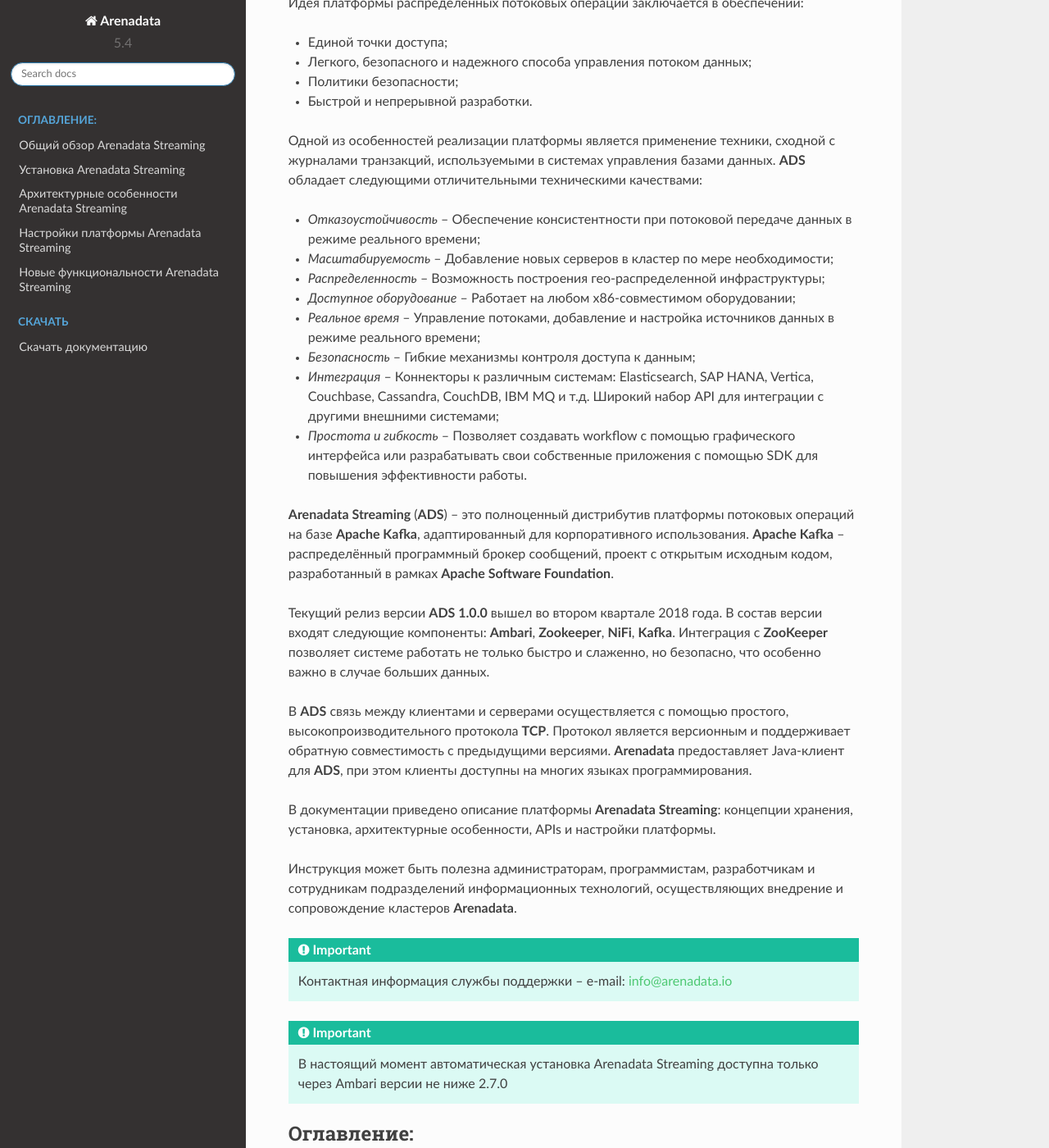
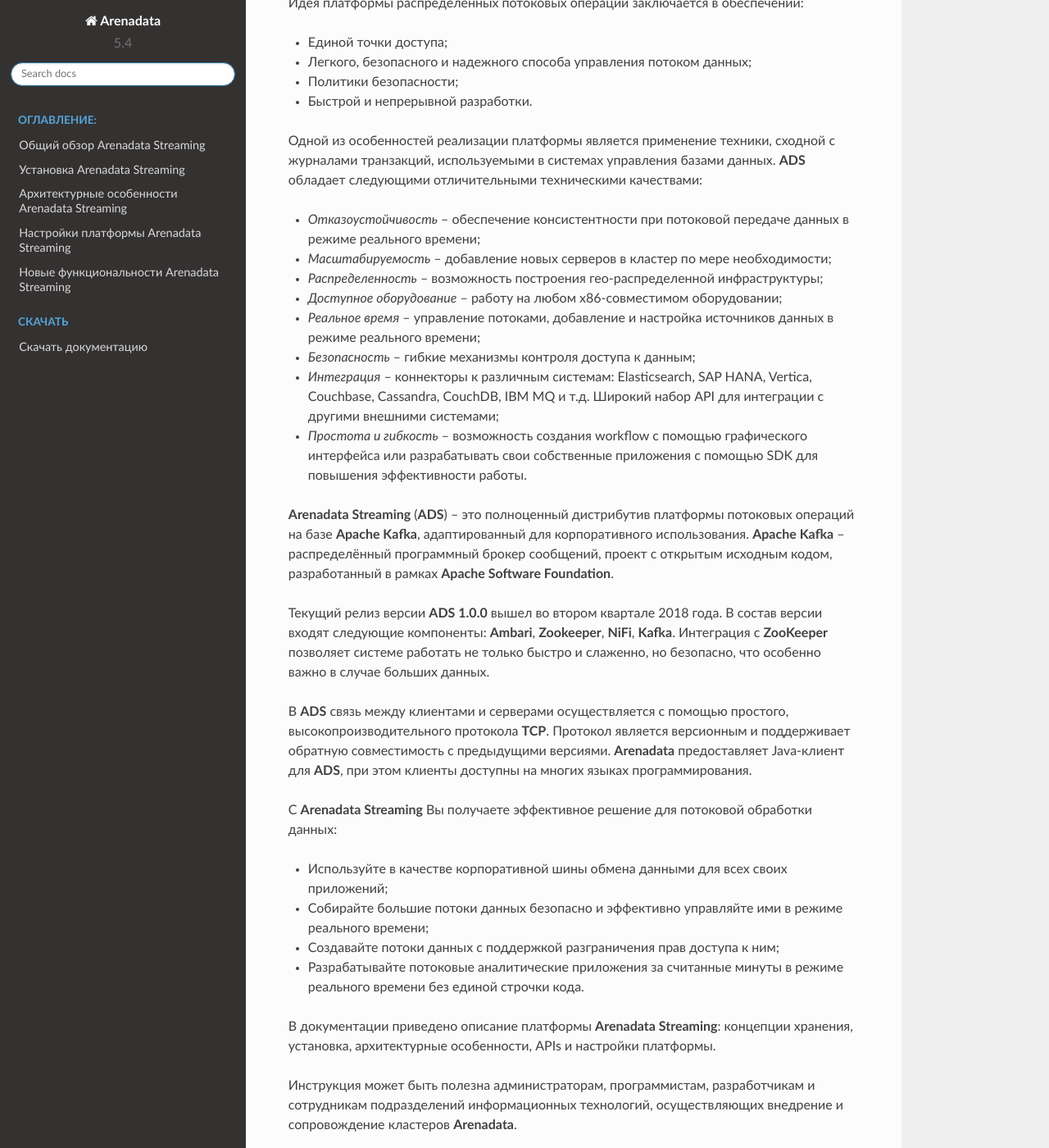
Before and after one commit to arenadata/docs_ads, a Sphinx documentation site: the page built from source/index.rst, in a window 1280 px wide and 1400 px high, scrolled down 1160 px. Shown: the whole window at 82% size. Built offline with Sphinx 7.4.7 and the Read the Docs theme 2.0.0, drawn with Linux system fonts in a browser that asks for light colours; pages that are not in the unit, such as notebooks, are missing from menus.

Commit message:
Update index.rst

```diff
--- a/source/index.rst
+++ b/source/index.rst
@@ -29,28 +29,27 @@
 
 Одной из особенностей реализации платформы является применение техники, сходной с журналами транзакций, используемыми в системах управления базами данных. **ADS** обладает следующими отличительными техническими качествами:
 
-+ *Отказоустойчивость* -- Обеспечение консистентности при потоковой передаче данных в режиме реального времени;
-
-+ *Масштабируемость* -- Добавление новых серверов в кластер по мере необходимости;
-
-+ *Распределенность* -- Возможность построения гео-распределенной инфраструктуры;
-
-+ *Доступное оборудование* -- Работает на любом x86-совместимом оборудовании;
-
-+ *Реальное время* -- Управление потоками, добавление и настройка источников данных в режиме реального времени;
-
-+ *Безопасность* -- Гибкие механизмы контроля доступа к данным;
-
-+ *Интеграция* -- Коннекторы к различным системам: Elasticsearch, SAP HANA, Vertica, Couchbase, Cassandra, CouchDB, IBM MQ и т.д. Широкий набор API для интеграции с другими внешними системами;
-
-+ *Простота и гибкость* -- Позволяет создавать workflow с помощью графического интерфейса или разрабатывать свои собственные приложения с помощью SDK для повышения эффективности работы.
-
++ *Отказоустойчивость* -- обеспечение консистентности при потоковой передаче данных в режиме реального времени;
++ *Масштабируемость* -- добавление новых серверов в кластер по мере необходимости;
++ *Распределенность* -- возможность построения гео-распределенной инфраструктуры;
++ *Доступное оборудование* -- работу на любом x86-совместимом оборудовании;
++ *Реальное время* -- управление потоками, добавление и настройка источников данных в режиме реального времени;
++ *Безопасность* -- гибкие механизмы контроля доступа к данным;
++ *Интеграция* -- коннекторы к различным системам: Elasticsearch, SAP HANA, Vertica, Couchbase, Cassandra, CouchDB, IBM MQ и т.д. Широкий набор API для интеграции с другими внешними системами;
++ *Простота и гибкость* -- возможность создания workflow с помощью графического интерфейса или разрабатывать свои собственные приложения с помощью SDK для повышения эффективности работы.
 
 **Arenadata Streaming** (**ADS**) -- это полноценный дистрибутив платформы потоковых операций на базе **Apache Kafka**, адаптированный для корпоративного использования. **Apache Kafka** -- распределённый программный брокер сообщений, проект с открытым исходным кодом, разработанный в рамках **Apache Software Foundation**.
 
 Текущий релиз версии **ADS 1.0.0** вышел во втором квартале 2018 года. В состав версии входят следующие компоненты: **Ambari**, **Zookeeper**, **NiFi**, **Kafka**. Интеграция с **ZooKeeper** позволяет системе работать не только быстро и слаженно, но безопасно, что особенно важно в случае больших данных.
 
 В **ADS** связь между клиентами и серверами осуществляется с помощью простого, высокопроизводительного протокола **TCP**. Протокол является версионным и поддерживает обратную совместимость с предыдущими версиями. **Arenadata** предоставляет Java-клиент для **ADS**, при этом клиенты доступны на многих языках программирования.
+
+С **Arenadata Streaming** Вы получаете эффективное решение для потоковой обработки данных:
+
++ Используйте в качестве корпоративной шины обмена данными для всех своих приложений;
++ Собирайте большие потоки данных безопасно и эффективно управляйте ими в режиме реального времени;
++ Создавайте потоки данных с поддержкой разграничения прав доступа к ним;
++ Разрабатывайте потоковые аналитические приложения за считанные минуты в режиме реального времени без единой строчки кода.
 
 В документации приведено описание платформы **Arenadata Streaming**: концепции хранения, установка, архитектурные особенности, APIs и настройки платформы.
 
```
